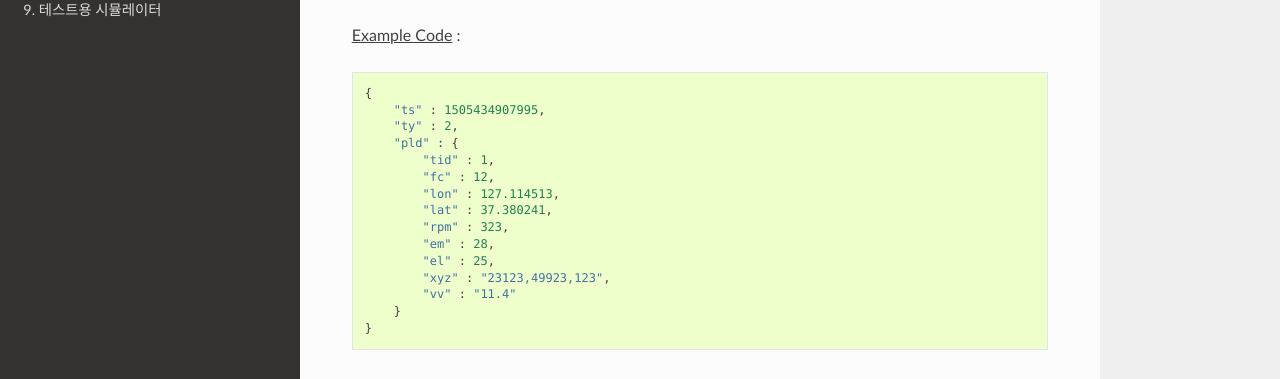
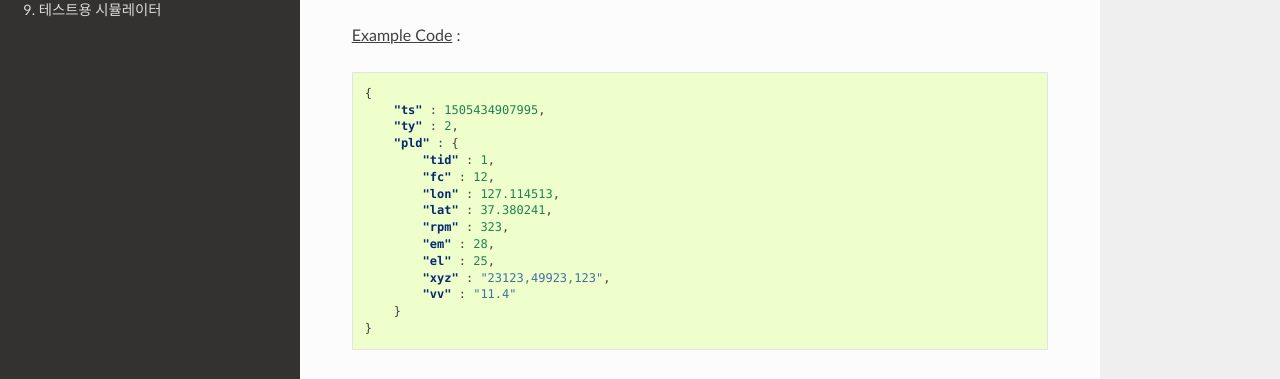
Before and after one commit to jisonglee/sphinx-docs, a Sphinx documentation site: the page built from source/message.rst, in a window 1280 px wide. Shown: the part 493-872 px from the top of the page. Built offline with Sphinx 7.4.7 and the Read the Docs theme 2.0.0, drawn with Linux system fonts in a browser that asks for light colours.

Commit message:
modify message.rst

```diff
--- a/source/message.rst
+++ b/source/message.rst
@@ -25,7 +25,7 @@ Smart[Fleet] 플랫폼의 기본 메시지 구조는 ``Header`` 와 ``Payload``
 
 :underline:`Example Code` :
 
-.. code-block::
+.. code-block:: json
 
     {
         "ts" : 1505434907995,
```
